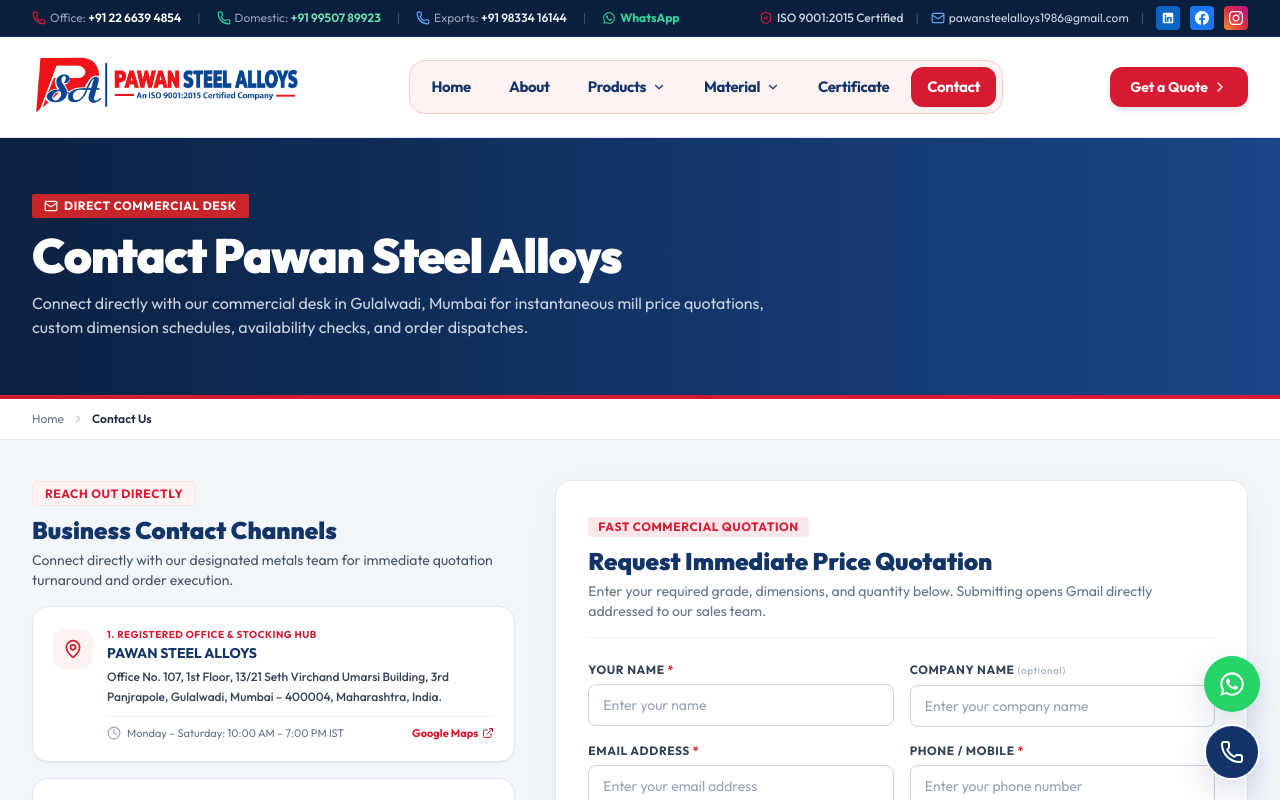
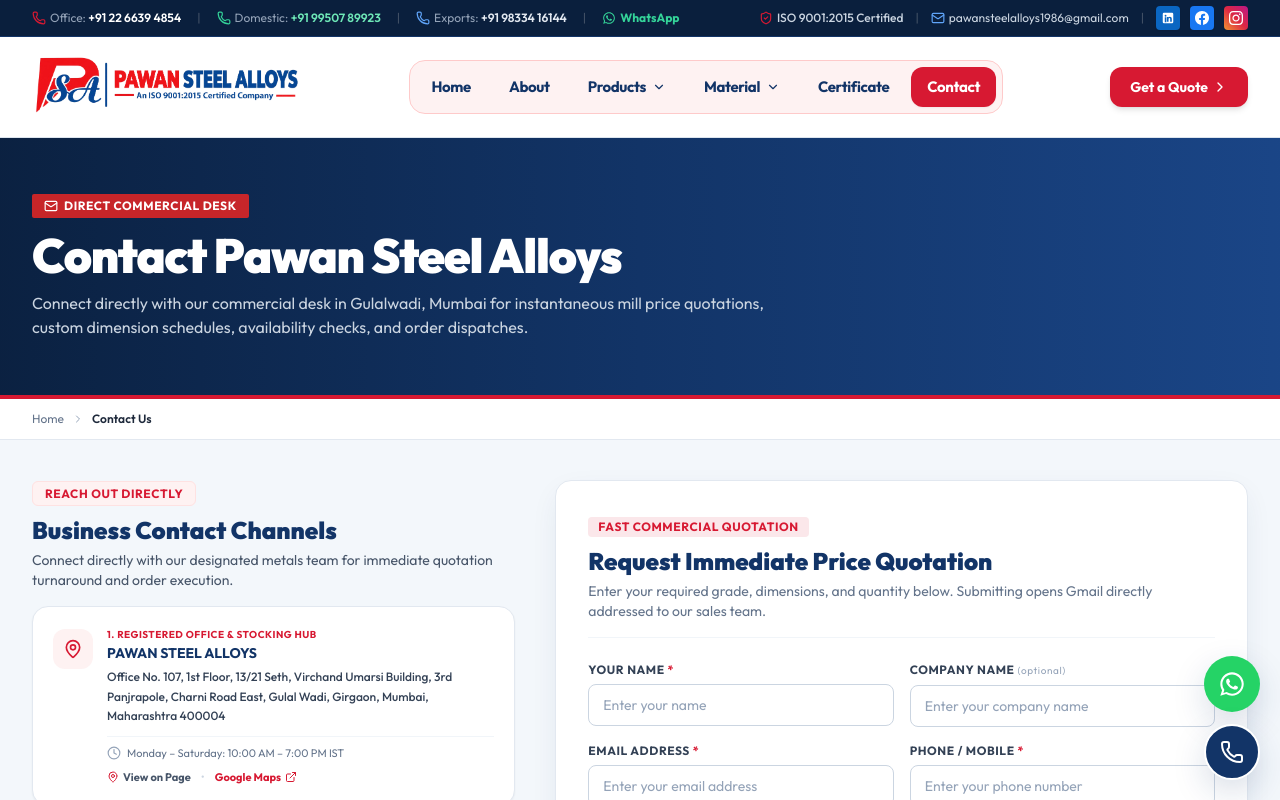
Before and after one commit to RajanPal920/PawanSteel-Website, a React (Vite) app: page /contact in a window 1280 px wide. Shown: the top 800 px of the page. Built offline with nearby package versions, Linux system fonts and the light colour scheme.

Commit message:
change the address

```diff
--- a/index.html
+++ b/index.html
@@ -44,8 +44,8 @@
       "email": "pawansteelalloys1986@gmail.com",
       "address": {
         "@type": "PostalAddress",
-        "streetAddress": "Office No. 107, 1st Floor, 13/21 Seth Virchand Umarsi Building, 3rd Panjrapole, Gulalwadi",
-        "addressLocality": "Mumbai",
+        "streetAddress": "Office No. 107, 1st Floor, 13/21 Seth, Virchand Umarsi Building, 3rd Panjrapole, Charni Road East",
+        "addressLocality": "Gulal Wadi, Girgaon, Mumbai",
         "addressRegion": "Maharashtra",
         "postalCode": "400004",
         "addressCountry": "IN"
--- a/src/data/companyData.js
+++ b/src/data/companyData.js
@@ -28,16 +28,19 @@
   },
   address: {
     office: "Office No. 107, 1st Floor",
-    building: "13/21 Seth Virchand Umarsi Building",
-    street: "3rd Panjrapole, Gulalwadi",
-    locality: "Gulalwadi",
+    building: "13/21 Seth, Virchand Umarsi Building",
+    street: "3rd Panjrapole, Charni Road East",
+    locality: "Gulal Wadi, Girgaon",
     city: "Mumbai",
     state: "Maharashtra",
     pincode: "400004",
     country: "India",
-    full: "Office No. 107, 1st Floor, 13/21 Seth Virchand Umarsi Building, 3rd Panjrapole, Gulalwadi, Mumbai – 400004, Maharashtra, India.",
+    full: "Office No. 107, 1st Floor, 13/21 Seth, Virchand Umarsi Building, 3rd Panjrapole, Charni Road East, Gulal Wadi, Girgaon, Mumbai, Maharashtra 400004",
     googleMapsEmbed: "https://www.google.com/maps/embed?pb=!1m18!1m12!1m3!1d3414.767905261212!2d72.82811319999999!3d18.956100400000004!2m3!1f0!2f0!3f0!3m2!1i1024!2i768!4f13.1!3m3!1m2!1s0x3be7cfa4d022189d%3A0xdfde8a8af975920e!2sPAWAN%20STEEL%20ALLOYS!5e1!3m2!1sen!2sin!4v1793083048299!5m2!1sen!2sin",
-    googleMapsUrl: "https://www.google.com/maps/place/PAWAN+STEEL+ALLOYS/@18.9561004,72.8281132,17z/data=!3m1!4b1!4m6!3m5!1s0x3be7cfa4d022189d:0xdfde8a8af975920e!8m2!3d18.9561004!4d72.8281132",
+    googleMapsUrl: "https://maps.google.com/?cid=16131483244783047182",
+    googleMapsPlaceUrl: "https://www.google.com/maps/search/?api=1&query=PAWAN+STEEL+ALLOYS&query_place_id=ChIJnRgi0KTP5zsRDpJ1-YqK3t8",
+    placeId: "ChIJnRgi0KTP5zsRDpJ1-YqK3t8",
+    cid: "16131483244783047182",
     coordinates: {
       lat: 18.9561004,
       lng: 72.8281132
--- a/src/pages/CertificatePage.jsx
+++ b/src/pages/CertificatePage.jsx
@@ -36,7 +36,7 @@
       accreditation: 'IAF (International Accreditation Forum) & EGAC Accredited',
       accreditationCode: 'QMS Certification CAB# 119012',
       registeredTo: 'PAWAN STEEL ALLOYS',
-      registeredAddress: 'Office No. 107, 1st Floor, 13/21 Seth Virchand Umarsi Building, 3rd Panjrapole, Gulalwadi, Mumbai – 400004, Maharashtra, India',
+      registeredAddress: COMPANY_INFO.address.full,
       scope: 'TRADING OF ROD & BAR, PIPE & TUBE, SHEET & PLATE, FLANGES, FASTENERS, BUTTWELD FITTINGS & FORGED FITTINGS, FERRULE FITTINGS IN GRADES: STAINLESS STEEL, CARBON STEEL, MILD STEEL, ALLOY STEEL, DUPLEX, SUPER DUPLEX, MONEL, INCONEL, HASTELLOY, TITANIUM, COPPER NICKEL, BRASS & ALUMINUM.',
       badgeText: 'ISO 9001:2015 Certified',
       status: 'Active & Verified',
@@ -50,7 +50,7 @@
       issuer: 'Ministry of Micro, Small and Medium Enterprises, Government of India',
       number: 'UDYAM-MH-19-0449426',
       registeredTo: 'PAWAN STEEL ALLOYS',
-      registeredAddress: 'Office No. 107, 1st Floor, 13/21 Seth Virchand Umarsi Building, 3rd Panjrapole, Gulalwadi, Mumbai – 400004, Maharashtra, India',
+      registeredAddress: COMPANY_INFO.address.full,
       nicCode: '4662 / 46620 - Wholesale of metals and metal ores',
       activity: 'Trading / Wholesale trade of metals and metal ores',
       badgeText: 'Govt. of India MSME',
--- a/src/pages/ContactPage.jsx
+++ b/src/pages/ContactPage.jsx
@@ -91,15 +91,31 @@
                       <Clock className="w-3.5 h-3.5 text-slate-400" />
                       <span>{COMPANY_INFO.workingHours}</span>
                     </span>
+                    <div className="flex items-center gap-2.5">
                       <a
-                      href={COMPANY_INFO.address.googleMapsUrl || `https://maps.google.com/?q=${encodeURIComponent(COMPANY_INFO.address.full)}`}
+                        href="#location-map"
+                        onClick={(e) => {
+                          e.preventDefault();
+                          document.getElementById('location-map')?.scrollIntoView({ behavior: 'smooth' });
+                        }}
+                        className="inline-flex items-center gap-1 font-bold text-slate-600 hover:text-[#D71932] text-[11px] transition-colors"
+                        title="Scroll down to map on page"
+                      >
+                        <MapPin className="w-3 h-3 text-[#D71932]" />
+                        <span>View on Page</span>
+                      </a>
+                      <span className="text-slate-300">•</span>
+                      <a
+                        href={COMPANY_INFO.address.googleMapsUrl || "https://maps.google.com/?cid=16131483244783047182"}
                         target="_blank"
                         rel="noopener noreferrer"
                         className="inline-flex items-center gap-1 font-bold text-[#D71932] hover:underline text-[11px]"
+                        title="Open PAWAN STEEL ALLOYS on Google Maps"
                       >
                         <span>Google Maps</span>
                         <ExternalLink className="w-3 h-3" />
                       </a>
+                    </div>
                   </div>
                 </div>
               </div>
@@ -310,12 +326,12 @@
         </div>
 
         {/* Location & Map Overview Card */}
-        <div className="mt-10 md:mt-12 bg-white rounded-2xl border border-slate-200 shadow-sm p-6 sm:p-8">
+        <div id="location-map" className="mt-10 md:mt-12 bg-white rounded-2xl border border-slate-200 shadow-sm p-6 sm:p-8 scroll-mt-24">
           <div className="flex flex-col md:flex-row md:items-center justify-between gap-4 mb-6">
             <div>
               <h3 className="text-lg font-bold text-[#123467] flex items-center gap-2">
                 <MapPin className="w-5 h-5 text-[#D71932]" />
-                <span>Prime Metal Market Location in Gulalwadi, Mumbai</span>
+                <span>Prime Metal Market Location in Gulal Wadi, Girgaon, Mumbai</span>
               </h3>
               <p className="text-xs text-slate-600 mt-1 font-medium">
                 {COMPANY_INFO.address.full}
@@ -323,7 +339,7 @@
             </div>
 
             <a
-              href={COMPANY_INFO.address.googleMapsUrl || `https://maps.google.com/?q=${encodeURIComponent(COMPANY_INFO.address.full)}`}
+              href={COMPANY_INFO.address.googleMapsUrl || "https://maps.google.com/?cid=16131483244783047182"}
               target="_blank"
               rel="noopener noreferrer"
               className="inline-flex items-center gap-2 px-4 py-2 bg-slate-100 hover:bg-slate-200 text-[#123467] text-xs font-bold rounded-lg transition self-start md:self-auto"
--- a/src/pages/HomePage.jsx
+++ b/src/pages/HomePage.jsx
@@ -95,15 +95,15 @@
               </div>
 
               <h2 className="text-3xl sm:text-4xl font-extrabold text-[#123467] leading-tight tracking-tight">
-                Your Trusted Partner in Industrial Metals
+                Your Trusted Partner in Steel Industries
               </h2>
 
               <p className="text-base text-slate-600 leading-relaxed font-normal">
-                <strong className="text-[#123467] font-bold">PAWAN STEEL ALLOYS</strong> is an established industrial raw material stockist and supplier based in the historic metals trading district of Gulalwadi, Mumbai. We specialize in the distribution of high-grade stainless steel, carbon steel, mild steel, alloy steel, duplex, and specialty nickel alloys to engineering, refinery, and manufacturing sectors.
+                <strong className="text-[#123467] font-bold">PAWAN STEEL ALLOYS</strong> is a trusted stockist and supplier of quality steel and alloy products, based in Gulalwadi, Mumbai.
               </p>
 
               <p className="text-base text-slate-600 leading-relaxed font-normal">
-                Our inventory encompasses seamless and welded pipes & tubes, cut-to-size sheets & heavy plates, precision centerless ground round bars, forged flanges (ASME B16.5), butt weld fittings, forged socket-weld & threaded fittings, and twin-ferrule compression fittings.
+                We supply stainless steel, carbon steel, mild steel, alloy steel, duplex and nickel alloys for engineering, refinery and manufacturing industries. Our product range includes pipes and tubes, sheets and plates, round bars, flanges, butt weld fittings, socket-weld and threaded fittings, and compression fittings.
               </p>
 
               {/* Factual Credential Cards */}
```
Lines whose indentation alone changed are shown as unchanged.
